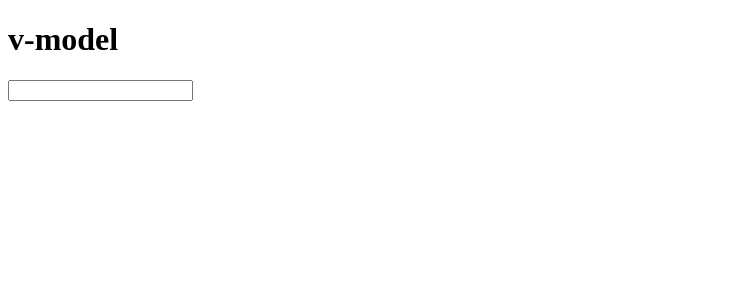
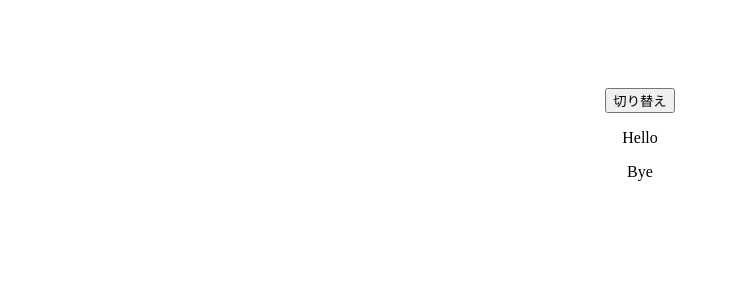
Before and after one commit to 13tyh/Vue_practice, a Vue app: page / in a window 1280 px wide. Shown: the top 300 px of the page, without its empty margins (0-730 px from the left). Built offline with nearby package versions, Linux system fonts and the light colour scheme.

Commit message:
transitionタグについて

```diff
--- a/src/App.vue
+++ b/src/App.vue
@@ -1,10 +1,79 @@
-<script setup>
-import { ref } from 'vue'
+<template>
+  <div class="main">
+    <button @click="show = !show">切り替え</button>
+    <transition name="fade" appear>
+      <p v-if="show">Hello</p>
+    </transition>
 
-const userInput = ref('')
+    <transition name="slide" type="animation" appear>
+      <p v-if="show">Bye</p>
+    </transition>
+  </div>
+</template>
+
+<script>
+export default {
+  data() {
+    return {
+      show: true,
+    }
+  },
+}
 </script>
-<template>
-  <h1>v-model</h1>
-  <input v-model="userInput" type="text" />
-  <p>{{ userInput }}</p>
-</template>
+<style scoped>
+.fade-enter {
+  /*現れる時の最初の状態*/
+  opacity: 0;
+}
+.fade-enter-active {
+  /*現れる時のトランジションの状態*/
+  transition: opacity 0.5s;
+}
+.fade-enter-to {
+  /*現れる時の最後の状態*/
+  opacity: 1;
+}
+.fade-leave {
+  /*消える時の最初の状態*/
+  opacity: 1;
+}
+.fade-leave-active {
+  /*消える時のトランジションの状態*/
+  transition: opacity 0.5s;
+}
+.fade-leave-to {
+  /*消える時の最後の状態*/
+  opacity: 0;
+}
+
+.slide-enter,
+.slide-leave-to {
+  opacity: 0;
+}
+.slide-enter-active {
+  animation: slide-in 0.5s;
+  transition: opacity 1s;
+}
+
+.slide-leave-active {
+  animation: slide-in 0.5s reverse;
+  /* reverseを書くことで逆のこともできる  */
+  transition: opacity 1s;
+}
+
+@keyframes slide-in {
+  from {
+    transform: translateX(100px);
+  }
+  to {
+    transform: translateX(0);
+  }
+}
+
+.main {
+  width: 70%;
+  margin: auto;
+  padding-top: 5rem;
+  text-align: center;
+}
+</style>
```
